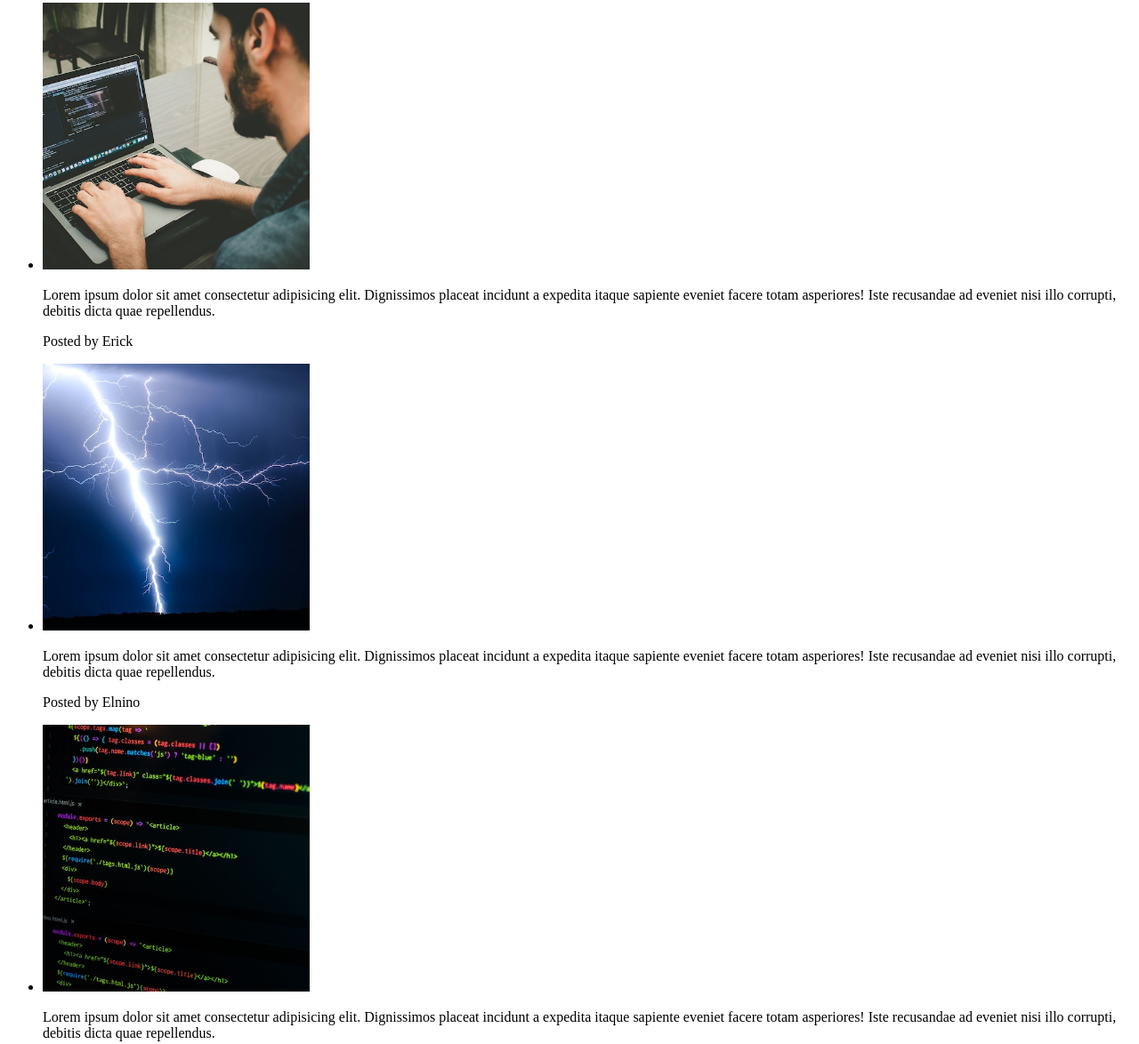
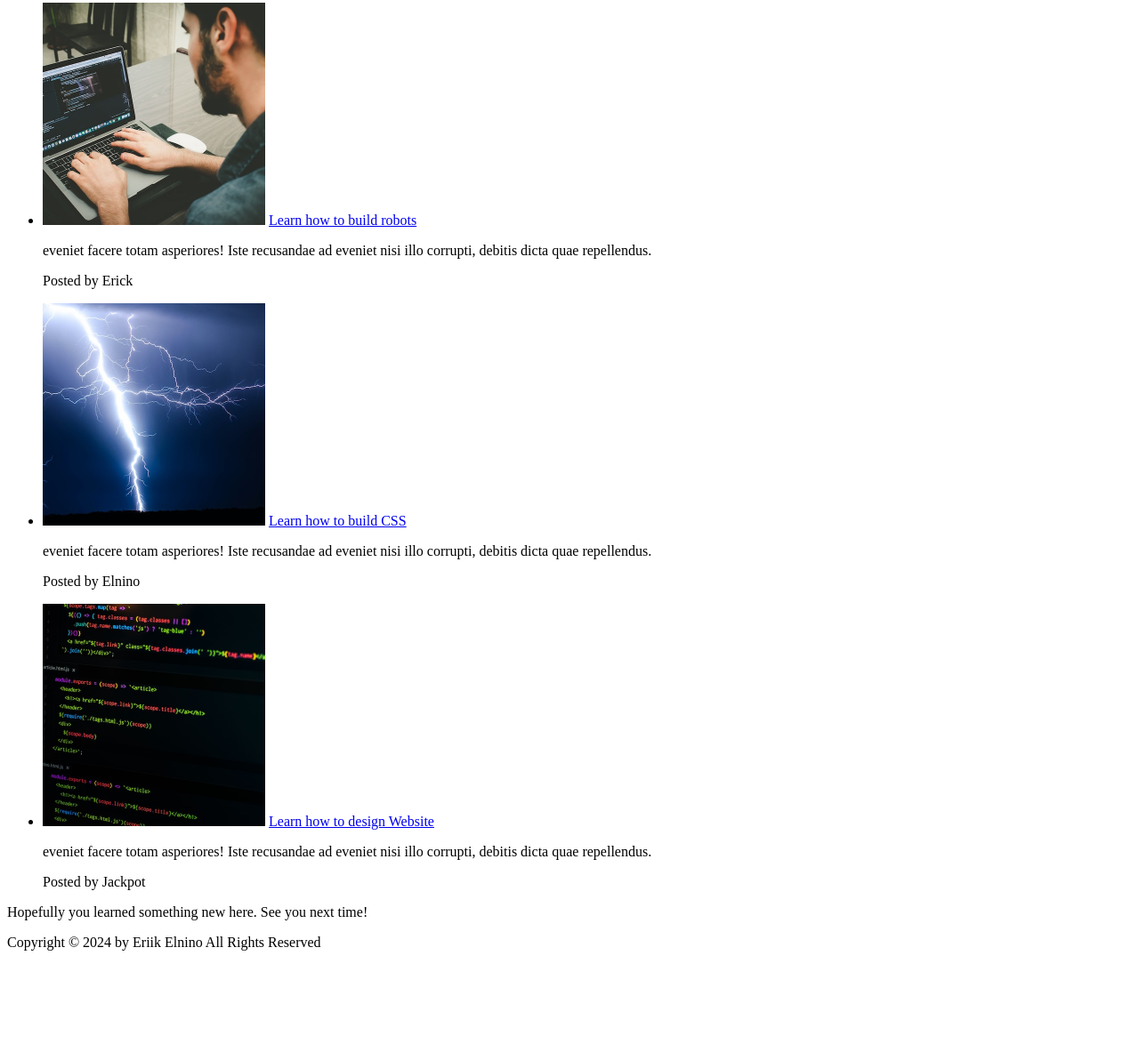
Before and after one commit to erickelninoSwift/html_css_reponsive_design, a plain HTML site: page 02-HTML-Fundamentals/index.html in a window 1280 px wide. Shown: the part 1423-2597 px from the top of the page at 89% size. After the commit the page ends 2500 px from the top, so only its background shows below. Drawn offline with Linux system fonts and the light colour scheme.

Commit message:
done with the first challenge on html

```diff
--- a/02-HTML-Fundamentals/index.html
+++ b/02-HTML-Fundamentals/index.html
@@ -86,20 +86,21 @@
       </ul>
     </article>
     <article>
+      <aside>
         <h4>Related posts:</h4>
         <ul>
           <li>
             <img
               src="./related-1.jpg"
               alt="#data1"
-            height="300px"
-            width="300px"
+              height="250px"
+              width="250px"
             />
+            <a href="#">Learn how to build robots</a>
+
             <p>
-            Lorem ipsum dolor sit amet consectetur adipisicing elit. Dignissimos
-            placeat incidunt a expedita itaque sapiente eveniet facere totam
-            asperiores! Iste recusandae ad eveniet nisi illo corrupti, debitis
-            dicta quae repellendus.
+              eveniet facere totam asperiores! Iste recusandae ad eveniet nisi
+              illo corrupti, debitis dicta quae repellendus.
             </p>
             <p>Posted by Erick</p>
           </li>
@@ -107,14 +108,14 @@
             <img
               src="./related-2.jpg"
               alt="#data2"
-            height="300px"
-            width="300px"
+              height="250px"
+              width="250px"
             />
+            <a href="#">Learn how to build CSS</a>
+
             <p>
-            Lorem ipsum dolor sit amet consectetur adipisicing elit. Dignissimos
-            placeat incidunt a expedita itaque sapiente eveniet facere totam
-            asperiores! Iste recusandae ad eveniet nisi illo corrupti, debitis
-            dicta quae repellendus.
+              eveniet facere totam asperiores! Iste recusandae ad eveniet nisi
+              illo corrupti, debitis dicta quae repellendus.
             </p>
             <p>Posted by Elnino</p>
           </li>
@@ -122,18 +123,19 @@
             <img
               src="./related-3.jpg"
               alt="#data3"
-            height="300px"
-            width="300px"
+              height="250px"
+              width="250px"
             />
+            <a href="#">Learn how to design Website </a>
+
             <p>
-            Lorem ipsum dolor sit amet consectetur adipisicing elit. Dignissimos
-            placeat incidunt a expedita itaque sapiente eveniet facere totam
-            asperiores! Iste recusandae ad eveniet nisi illo corrupti, debitis
-            dicta quae repellendus.
+              eveniet facere totam asperiores! Iste recusandae ad eveniet nisi
+              illo corrupti, debitis dicta quae repellendus.
             </p>
             <p>Posted by Jackpot</p>
           </li>
         </ul>
+      </aside>
       <p>Hopefully you learned something new here. See you next time!</p>
     </article>
     <footer>Copyright &copy; 2024 by Eriik Elnino All Rights Reserved</footer>
```
Lines whose indentation alone changed are shown as unchanged.
